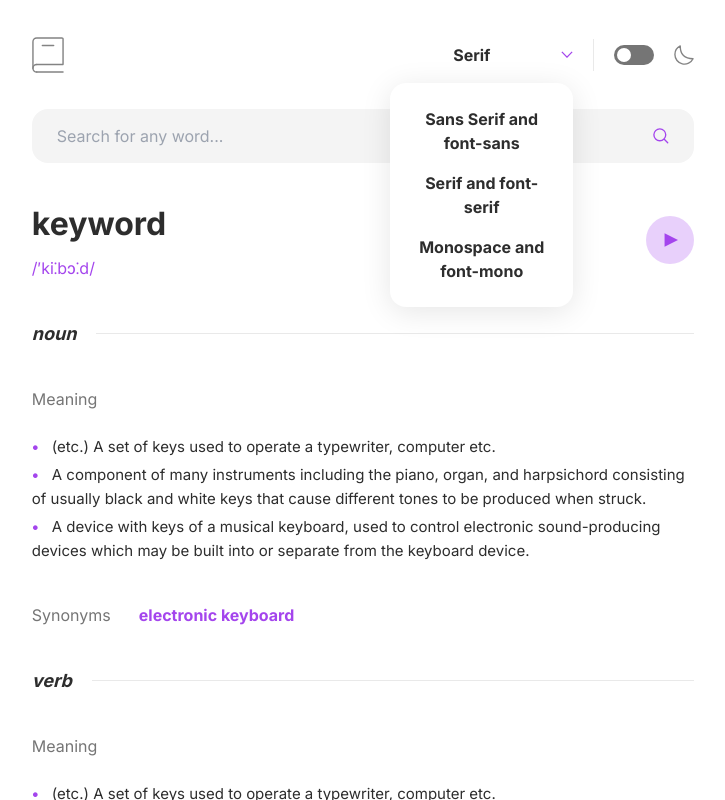
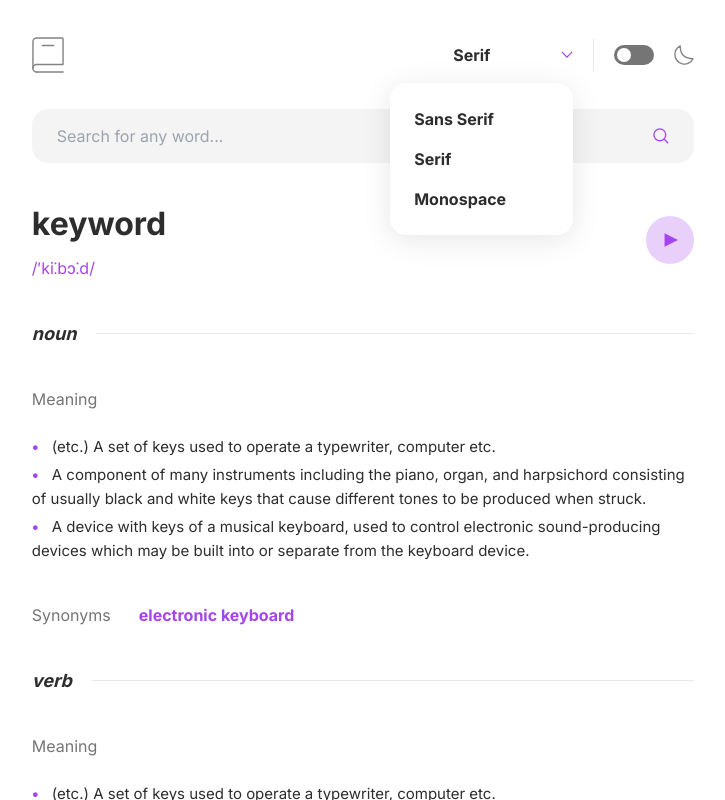
Before and after one commit to thusmiley/dictionary, a Next.js app: page / in a window 1280 px wide. Both pictures are taken after a click on the button "Serif". Shown: the top 800 px of the page, without its empty margins (277-1002 px from the left). Built offline with nearby package versions, Linux system fonts and the light colour scheme.

Commit message:
update font list

```diff
--- a/components/NavBar.jsx
+++ b/components/NavBar.jsx
@@ -35,7 +35,7 @@ const NavBar = (props) => {
       className={`${value} mb-4 last:mb-0 hover:text-purple `}
       onClick={() => selectItem(key)}
     >
-      <button>{key} and {value}</button>
+      <button>{key}</button>
     </li>
   ));
 
```
